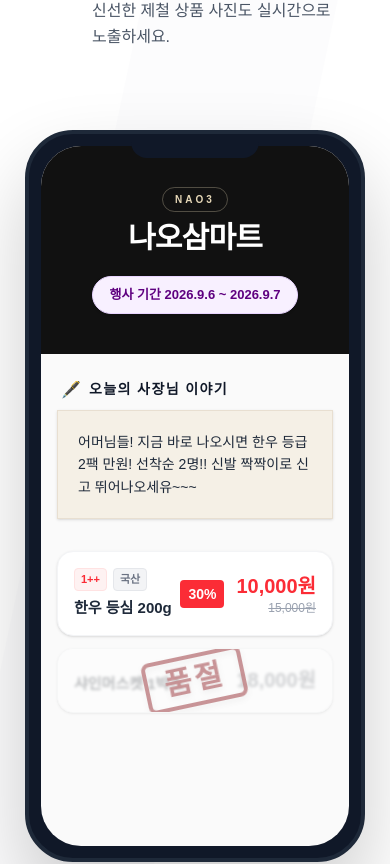
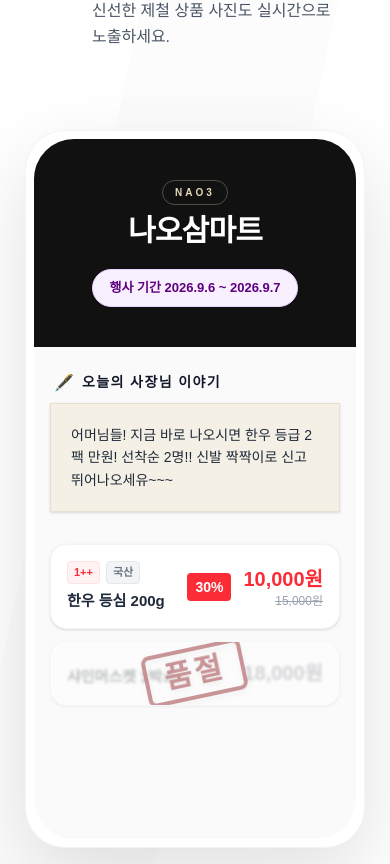
Before and after one commit to hannune-s/nao3, a Next.js app: page / in a window 390 px wide. Shown: the part 2999-3863 px from the top of the page. Built offline with nearby package versions, Linux system fonts and the light colour scheme.

Commit message:
style: remove black border from mobile mockup in landing page

```diff
--- a/src/app/page.tsx
+++ b/src/app/page.tsx
@@ -161,8 +161,8 @@ export default function LandingPage() {
 
             {/* CSS UI Mockup - Customer Mobile */}
             <div className="relative max-w-[340px] mx-auto w-full lg:mr-0">
-              <div className="relative rounded-[3rem] bg-gray-900 p-3 shadow-[0_40px_80px_rgba(0,0,0,0.2)] border-4 border-gray-800 transform hover:scale-[1.02] transition-all duration-500">
-                <div className="absolute top-0 left-1/2 -translate-x-1/2 w-32 h-6 bg-gray-900 rounded-b-2xl z-20"></div>
+              <div className="relative rounded-[2.5rem] bg-white p-2 shadow-[0_30px_80px_rgba(0,0,0,0.12)] border border-gray-100 transform hover:scale-[1.02] transition-all duration-500">
+
                 <div className="bg-[#FAFAFA] rounded-[2.5rem] overflow-hidden h-[700px] relative flex flex-col no-scrollbar">
 
                   {/* Header */}
```
